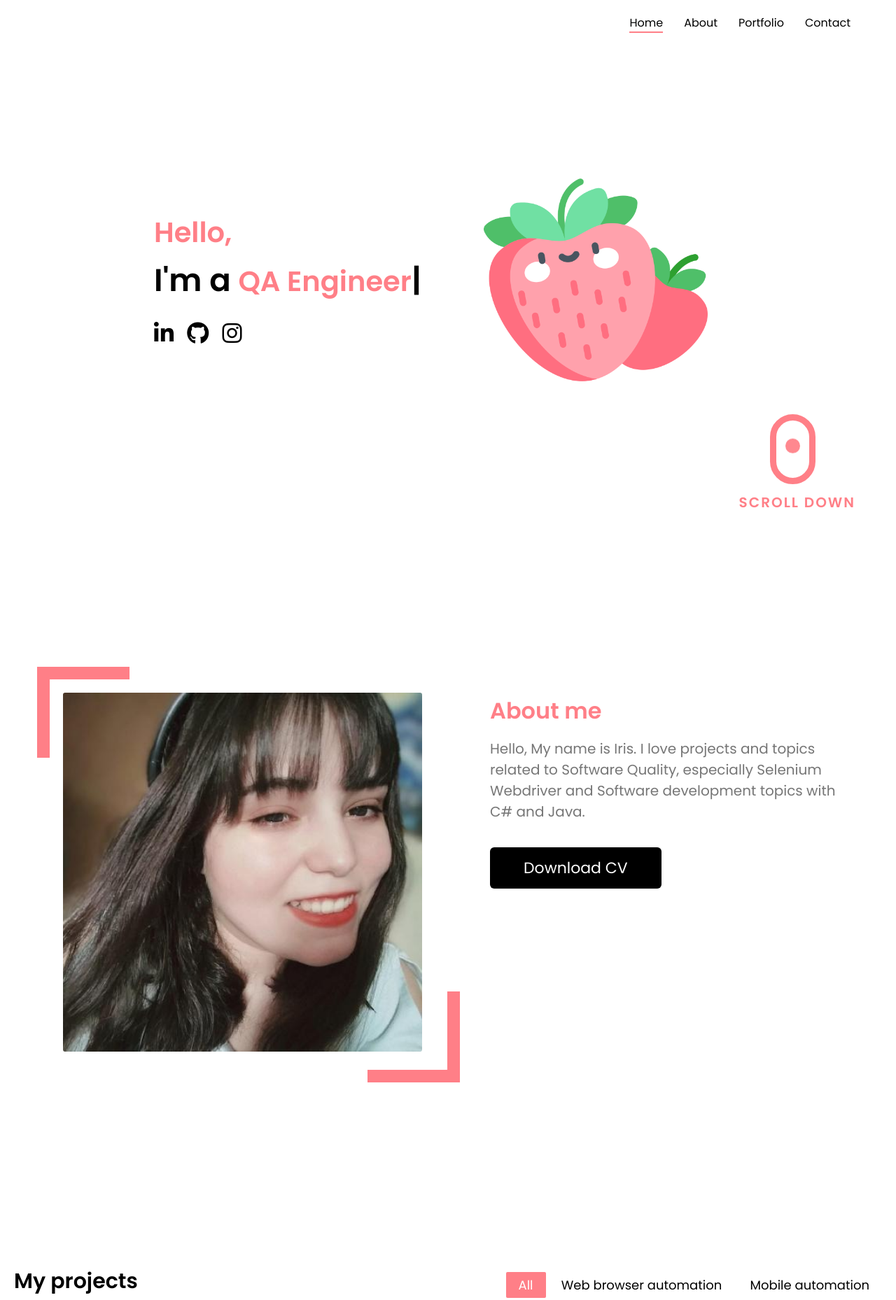
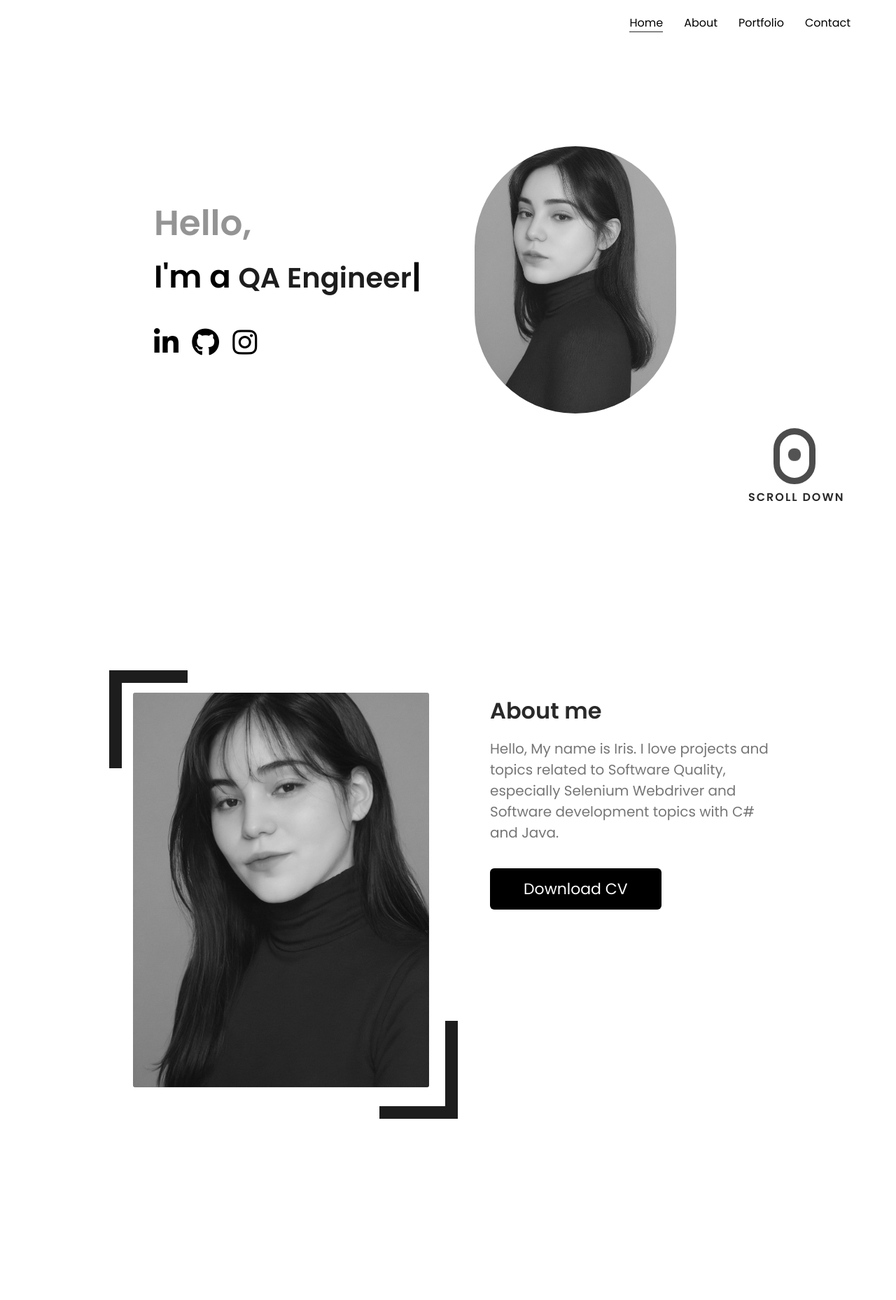
Before and after one commit to AndyWest14/AndyWest14.github.io, a plain HTML site: page index.html in a window 1280 px wide. Shown: the top 1858 px of the page at 70% size. Drawn offline with Linux system fonts and the light colour scheme.

Commit message:
change of colors

```diff
--- a/index.css
+++ b/index.css
@@ -4,7 +4,7 @@
 @import url('https://fonts.googleapis.com/css2?family=DM+Sans:ital,wght@0,400;0,500;0,700;1,400;1,500;1,700&display=swap');
 
 :root {
-    --borderPhoto: #ff7f87;
+    --borderPhoto: #1d1d1d;
     --photoBorderThikness: 18px;
     --photoBorderSize: 20%;
 }
@@ -24,7 +24,7 @@ html {
 }
 
 .typed2 {
-    color: #ff7f87 !important;
+    color: #1d1d1d !important;
     margin-left: 0%;
     margin-top: 0%;
     font-size: 40px !important;
@@ -39,6 +39,7 @@ header {
     z-index: 99;
     padding: 20px 50px;
     transition: .5s;
+    background-color: white;
 }
 
 header h1 {
@@ -56,7 +57,7 @@ header nav ul li {
 
 nav ul li .linea {
     display: block;
-    background-color: #ff7f87;
+    background-color: #1d1d1d;
     height: 1px;
     width: 0%;
     transition: .5s;
@@ -73,7 +74,7 @@ header nav ul li a {
 }
 
 header .nav-bar {
-    font-size: 24px;
+    font-size: 26px;
     cursor: pointer;
     transition: .5s;
     display: none;
@@ -85,8 +86,8 @@ header .nav-bar:hover {
 
 header nav ul li span.seleccionado {
     display: block;
-    background-color: #ff7f87;
-    height: 2px;
+    background-color: #292929;
+    height: 1px;
     width: 100%;
 }
 
@@ -127,8 +128,8 @@ header nav ul li span.seleccionado {
 }
 
 #inicio .contenido .info h3 {
-    font-size: 40px;
-    color: #ff7f87;
+    font-size: 50px;
+    color: #949494;
     padding-right: 20%;
     margin-bottom: 5px;
 }
@@ -136,24 +137,24 @@ header nav ul li span.seleccionado {
 #inicio .contenido .info h2 {
     font-size: 45px;
     color: #000;
-    margin-bottom: 25px;
+    margin-bottom: 35px;
 }
 
 #inicio .contenido .info .redes a {
     display: inline-block;
     color: #000;
     margin-right: 15px;
-    font-size: 25px;
+    font-size: 35px;
 }
 
 #inicio .contenido .info .redes i {
     color: #000;
-    font-size: 32px;
+    font-size: 40px;
 }
 
 #inicio .contenido .info .redes i:hover {
-    color: #ff7f87;
-    font-size: 35px;
+    color: #949494;
+    font-size: 45px;
 }
 
 #inicio .contenedor-img-home {
@@ -170,26 +171,27 @@ header nav ul li span.seleccionado {
     grid-template-rows: 1fr;
     align-items: center;
     height: 100%;
-    border-top: 15%;
+    border-top: 10%;
 }
 
 #inicio .contenedor-img-home .imagen-home img {
-    width: 50%;
+    width: 45%;
     object-fit: contain;
-    margin-left: 8%;
+    margin-left: 6%;
+    border-radius: 900px;
 }
+
 
 /*about me*/
 #sobremi .contenido {
     padding: 150px 30px;
-    max-width: 1200px;
+    max-width: 1000px;
     margin: auto;
     display: flex;
 }
 
 #sobremi .contenido .left {
     width: 50%;
-
 }
 
 #sobremi .contenido .left .contenedor-img {
@@ -200,7 +202,7 @@ header nav ul li span.seleccionado {
     position: absolute;
     content: "";
     left: -3%;
-    top: -3%;
+    top: -2%;
     width: var(--photoBorderSize);
     height: var(--photoBorderSize);
     border-left: var(--photoBorderThikness) solid var(--borderPhoto);
@@ -230,7 +232,7 @@ header nav ul li span.seleccionado {
     padding: 0px;
     margin-top: 22px;
     margin-bottom: 15px;
-    color: #ff7f87;
+    color: #292929;
     font-size: 32px;
     font-weight: 700;
 
@@ -264,7 +266,7 @@ header nav ul li span.seleccionado {
 }
 
 #sobremi .contenido .right .info .btn-descargar:hover {
-    background-color: #ff7f87;
+    background-color: #949494;
     color: white;
 }
 
@@ -288,7 +290,7 @@ header nav ul li span.seleccionado {
 
 #portfolio .contenido .left span {
     display: inline-block;
-    background-color: #ff7f87;
+    background-color: #949494;
     padding: 12px;
     margin-bottom: 20px;
 }
@@ -310,7 +312,7 @@ header nav ul li span.seleccionado {
 }
 
 .activada {
-    background-color: #ff7f87;
+    background-color: #949494;
     color: #fff !important;
 }
 
@@ -400,7 +402,7 @@ header nav ul li span.seleccionado {
 
 #contacto .background .info h2 {
     font-size: 50px;
-    color: #ff7f87;
+    color: #1d1d1d;
 }
 
 #contacto .contact-form {
@@ -419,7 +421,7 @@ header nav ul li span.seleccionado {
     grid-template-columns: 1fr;
     width: 500px;
     margin-left: 25%;
-    margin-top: -20%;
+    margin-top: -10%;
 }
 
 #contacto .contact-form label {
@@ -488,13 +490,13 @@ textarea:focus::placeholder {
 }
 
 #contacto .info .contact-image img {
-    width: 50%;
-    height: 50%;
+    width: 40%;
+    height: 40%;
     margin-right: 30%;
 }
 
 #contacto .info .btn-contactar:hover {
-    background-color: #ff7f87;
+    background-color: #949494;
     color: white !important;
     cursor: pointer;
 }
@@ -505,7 +507,7 @@ textarea:focus::placeholder {
     bottom: 30px;
     right: 30px;
     padding: 10px 15px;
-    background-color: #ff7f87;
+    background-color: #1d1d1d;
     color: #fff;
     border-radius: 100px;
     border-radius:  1px solid #fff;
@@ -566,7 +568,7 @@ footer .redes-footer a i {
 
 footer .redes-footer a i:hover {
     color: #ff7f87;
-    font-size: 38px;
+    font-size: 40px;
 }
 
 /*  SECCION MEDIA QUERIES */
@@ -712,9 +714,9 @@ footer .redes-footer a i:hover {
 
 a#scroll-btn {
     position: absolute;
-    height: 100px;
-    width: 65px;
-    border: 0.5em solid #ff7f87;
+    height: 80px;
+    width: 60px;
+    border: 0.5em solid #4c4c4c;
     margin: auto;
     right: 0;
     margin-right: 18%;
@@ -730,12 +732,12 @@ a#scroll-btn:before {
     margin: auto;
     left: 0;
     right: 0;
-    top: 1.2em;
-    height: 1.2em;
-    width: 1.2em;
-    background-color: #ff7f87;
-    border-radius: 50%;
-    animation: move-down 2s infinite;
+    top: 1em;
+    height: 1em;
+    width: 1em;
+    background-color: #4c4c4c;
+    border-radius: 45%;
+    animation: move-down 3s infinite;
 }
 
 @keyframes move-down {
@@ -744,7 +746,7 @@ a#scroll-btn:before {
     }
 
     100% {
-        transform: translateY(2.2em);
+        transform: translateY(2em);
         opacity: 0;
     }
 }
@@ -758,8 +760,8 @@ a#scroll-btn:after {
     text-align: center;
     left: -4.5em;
     bottom: -2.5em;
-    font-size: 20px;
-    color: #ff7f87;
+    font-size: 16px;
+    color: #292929;
     letter-spacing: 2px;
     font-weight: 600;
 }
--- a/index.html
+++ b/index.html
@@ -5,7 +5,7 @@
   <meta charset="utf-8">
   <meta name="viewport" content="width=device-width, initial-scale=1">
   <title>Inicio | @Iris Rodriguez</title>
-  <link rel="icon" type="image/x-icon" href="assets/strawberry.png">
+  <link rel="icon" type="image/x-icon" href="assets/ying-yang.png">
   <link href="index.css" rel="stylesheet">
   <link rel="stylesheet" href="https://cdnjs.cloudflare.com/ajax/libs/font-awesome/6.3.0/css/all.min.css">
   <link rel="stylesheet" href="https://cdnjs.cloudflare.com/ajax/libs/font-awesome/6.2.1/css/all.min.css"
@@ -57,7 +57,7 @@
     </div>
     <div class="contenedor-img-home">
       <div class="imagen-home">
-        <img src="assets/photo.png" alt="">
+        <img src="assets/profile2.jpeg" alt="">
       </div>
       <div id="section-1">
         <a id="scroll-btn" href="#sobremi"></a>
@@ -70,7 +70,7 @@
     <div class="contenido">
       <div class="left">
         <div class="contenedor-img">
-          <img src="assets/iris.jpeg" alt="">
+          <img src="assets/profile.jpeg" alt="">
         </div>
       </div>
       <div class="right">
@@ -95,7 +95,7 @@
         <div class="right" id="categorias">
           <a href="javascript:void(0)" onclick="cambiarCategoria( 'all',0)" class="activada">All</a>
           <a href="javascript:void(0)" onclick="cambiarCategoria( 'design',1)">Web browser automation</a>
-          <a href="javascript:void(0)" onclick="cambiarCategoria( 'branding',2)">Mobile automation</a></a>
+          <a href="javascript:void(0)" onclick="cambiarCategoria( 'branding',2)">Other</a></a>
         </div>
       </div>
       <div class="galeria" id="galeria">
@@ -134,7 +134,7 @@
   <section id="contacto">
     <div class="background">
       <div class="info">
-        <h2>If you have any questions you can contact me!</h2>
+        <h2>Send me a message</h2>
         <div class="contact-form">
           <form action="https://formspree.io/f/myyapkoa" method="POST">
             <label>Your email: </label>
--- a/script.js
+++ b/script.js
@@ -18,7 +18,7 @@
 function scrollFunction() {
     if (document.body.scrollTop > 50 || document.documentElement.scrollTop > 50) {
         document.getElementById("header").style.background = "white";
-        /*document.getElementById("header").style.boxShadow = "2px 2px 10px #ccc";*/
+        document.getElementById("header").style.boxShadow = "2px 2px 10px #ccc";
     } else {
         document.getElementById("header").style.background = "transparent";
         document.getElementById("header").style.boxShadow = "none";
```
Also changed, not shown: assets/landscape.jpeg (added), assets/profile.jpeg (added), assets/profile2.jpeg (added), assets/ying-yang.png (added), assets/ying-yang2.png (added), 1 other file.
